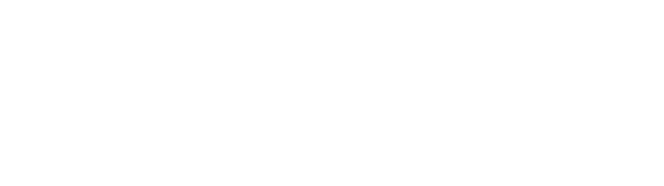
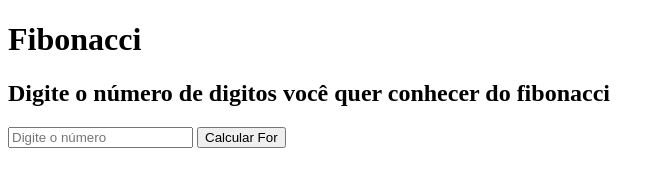
Before and after one commit to terezo01/Ac-02-LP, a plain HTML site: page Fibonacci/index.html in a window 1280 px wide. Shown: the whole page, without its empty margins (0-664 px from the left). Drawn offline with Linux system fonts and the light colour scheme.

Commit message:
Ac 02 LP

```diff
--- a/Fibonacci/index.html
+++ b/Fibonacci/index.html
@@ -6,6 +6,12 @@
     <title>Document</title>
 </head>
 <body>
+    <h1>Fibonacci</h1>
+    <h2>Digite o número de digitos você quer conhecer do fibonacci</h2>
+    <input type="number" placeholder="Digite o número" id="num">
+    <input type="button" value="Calcular For" onclick="calcularFor()">
+    <p id="saida"></p>
 
+    <script src="/Fibonacci/script.js"></script>
 </body>
 </html>
--- a/Fibonacci/script.js
+++ b/Fibonacci/script.js
@@ -0,0 +1,12 @@
+function calcularFor(){
+    num = parseInt(document.getElementById('num').value);
+    a = 0;
+    b = 1;
+    for(i=0; i<=num; i++){
+        res = a + b
+        a = b
+        b = res
+        fib = fib + res + ","
+    }
+    document.getElementById("saida").innerHTML = fib
+}
```
Also changed, not shown: Pares + Impares/index.html (+1 -1 lines).
